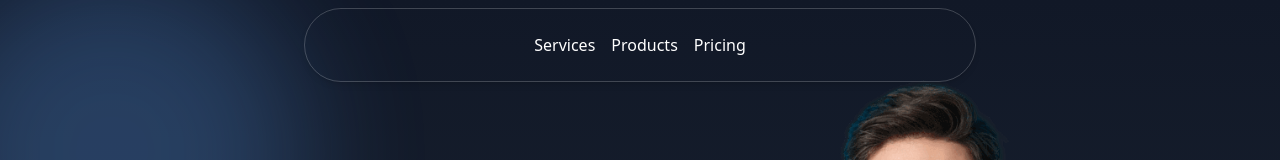
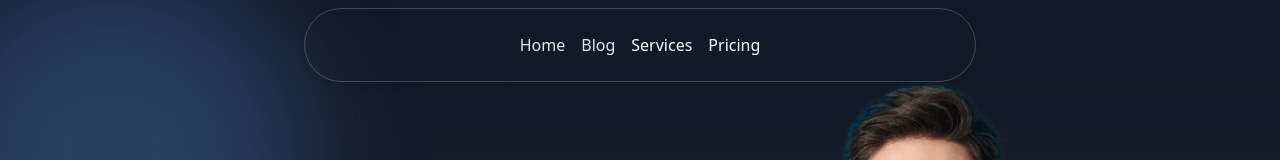
Before and after one commit to Mo-Ibra/awesome-portfolio, a Next.js app: page / in a window 1280 px wide. Shown: the top 160 px of the page. Built offline with nearby package versions, Linux system fonts and the light colour scheme.

Commit message:
Added Single Page Article Logic

```diff
--- /dev/null
+++ b/app/blog/[slug]/page.js
@@ -0,0 +1,105 @@
+"use client";
+
+import Navbar from "@/components/Navbar";
+
+import ToggleThemeButton from "@/components/ToggleThemeButton";
+import ScrollToTopButton from "@/components/ScrollToTopButton";
+import SectionHeader from "@/components/SectionHeader";
+import { useParams } from "next/navigation";
+import { useState } from "react";
+import { useEffect } from "react";
+
+import DOMPurify from "dompurify";
+import hljs from "highlight.js";
+import "highlight.js/styles/github.css";
+
+const Page = () => {
+  const { slug } = useParams();
+
+  const [article, setArticle] = useState([]);
+  const [loading, setLoading] = useState(true);
+
+  const [sanitizedContent, setSanitizedContent] = useState("");
+
+  useEffect(() => {
+    if (slug) {
+      const fetchArticle = async () => {
+        try {
+          const response = await fetch(
+            `https://dev.to/api/articles/moibra/${slug}`
+          );
+          const data = await response.json();
+          setArticle(data);
+        } catch (err) {
+          console.log(err);
+        } finally {
+          setLoading(false);
+        }
+      };
+      fetchArticle();
+    }
+  }, [slug]);
+
+  useEffect(() => {
+    if (!loading) {
+      // Sanitize the article body before setting it to the state
+      const sanitizedHTML = DOMPurify.sanitize(article.body_html);
+      setSanitizedContent(sanitizedHTML);
+
+      // Highlight all code blocks after the content has been sanitized and injected
+      const blocks = document.querySelectorAll("pre code");
+      blocks.forEach((block) => {
+        hljs.highlightBlock(block);
+      });
+    }
+  }, [article.body_html]);
+
+  if (loading) {
+    return (
+      <div className="flex items-center justify-center h-screen">
+        <p>Loading article...</p>
+      </div>
+    );
+  }
+
+  return (
+    <div>
+      <Navbar className="top-2" />
+      <section className="py-40 bg-gray-50 dark:bg-gray-900">
+        <div className="container mx-auto px-6 lg:px-20">
+          <SectionHeader title={article.title} desc="" />
+
+          <div className="flex items-center mb-6 text-sm text-gray-600 dark:text-gray-400">
+            <span>By {article.user.name}</span>
+            <span className="mx-2">•</span>
+            <span>{new Date(article.published_at).toLocaleDateString()}</span>
+            <span className="mx-2">•</span>
+            <span>{article.reading_time_minutes} min read</span>
+          </div>
+
+          <div className="py-10">
+            <div
+              className="prose dark:prose-invert"
+              dangerouslySetInnerHTML={{ __html: sanitizedContent }}
+            />
+
+            <div className="mt-10 flex items-center space-x-4 text-gray-600 dark:text-gray-400">
+              <div className="flex items-center">
+                <span className="mr-2">❤️</span>
+                <span>{article.public_reactions_count} reactions</span>
+              </div>
+              <div className="flex items-center">
+                <span className="mr-2">💬</span>
+                <span>{article.comments_count} comments</span>
+              </div>
+            </div>
+          </div>
+        </div>
+      </section>
+      <ToggleThemeButton />
+      <ScrollToTopButton />
+    </div>
+  );
+};
+
+export default Page;
--- a/app/globals.css
+++ b/app/globals.css
@@ -71,6 +71,153 @@ body.dark {
     --chart-4: 280 65% 60%;
     --chart-5: 340 75% 55%;
   }
+
+  /* Single Post Styles */
+
+  .prose {
+    h1 {
+      font-size: 2.25rem;
+      font-weight: bold;
+      color: white;
+      margin-top: 2rem;
+      margin-bottom: 1rem;
+    }
+
+    h2 {
+      font-size: 2rem;
+      font-weight: bold;
+      color: white; /* Sub-header color */
+      margin-top: 1.5rem;
+      margin-bottom: 1rem;
+    }
+
+    h3 {
+      font-size: 1.75rem;
+      font-weight: bold;
+      color: #4a5568; /* Section header color */
+      margin-top: 1.25rem;
+      margin-bottom: 1rem;
+    }
+
+    h4 {
+      font-size: 1.5rem;
+      font-weight: bold;
+      color: #718096; /* Smaller headers */
+      margin-top: 1rem;
+      margin-bottom: 1rem;
+    }
+
+    p {
+      margin-bottom: 1rem; /* Default bottom margin for paragraphs */
+      color: #4a5568; /* Text color for paragraphs */
+    }
+
+    a {
+      color: #3182ce; /* Link color */
+      text-decoration: underline;
+      transition: color 0.3s;
+
+      &:hover {
+        color: #2b6cb0; /* Darker blue color on hover */
+      }
+    }
+
+    ul, ol {
+      margin-bottom: 1rem;
+      padding-left: 2rem;
+      list-style: circle;
+    }
+
+    li {
+      margin-bottom: 0.5rem;
+      color: #4a5568; /* Color for list items */
+    }
+
+    blockquote {
+      border-left: 2px solid #4a5568; /* Border for blockquote */
+      padding-left: 1.5rem; /* Padding for blockquote */
+      color: #4a5568; /* Text color for blockquote */
+      font-style: italic;
+      background-color: #f8fafc; /* Light background color for blockquote */
+      margin: 1.5rem 0;
+    }
+
+    code {
+      background: #f5f5f5; /* Light gray background for code */
+      color: #2d3748; /* Text color for code */
+      padding: 0.25rem 0.5rem;
+      font-family: monospace;
+      border-radius: 4px;
+      font-size: 0.875rem;
+      white-space: nowrap; /* Avoid wrapping */
+    }
+
+    img {
+      max-width: 100%; /* Ensure images do not exceed container width */
+      border-radius: 8px; /* Rounded corners for images */
+    }
+  }
+
+  .prose-dark {
+    color: rgb(31 41 55 / 1);
+    h1 {
+      color: #e2e8f0; /* Lighter header color in dark mode */
+    }
+    h2 {
+      color: #cbd5e0; /* Lighter sub-header color in dark mode */
+    }
+    h3 {
+      color: #a0aec0; /* Lighter section header color in dark mode */
+    }
+    h4 {
+      color: #718096; /* Lighter smaller headers in dark mode */
+    }
+    p {
+      color: #e2e8f0; /* Lighter paragraph text color in dark mode */
+    }
+    a {
+      color: #81e6d9; /* Lighter link color in dark mode */
+      &:hover {
+        color: #63b3ed; /* Hover color for links in dark mode */
+      }
+    }
+    blockquote {
+      border-left: 2px solid #4a5568; /* Border for blockquote in dark mode */
+      background-color: #2d3748; /* Background color for blockquote in dark mode */
+    }
+    code {
+      background: #2d3748; /* Background color for code in dark mode */
+      color: #81e6d9; /* Text color for code in dark mode */
+    }
+  }
+}
+
+@layer components {
+  /* Custom code block styling for light mode */
+
+  .highlight {
+    margin: 20px 0;
+  }
+
+  pre code {
+    background-color: #f7fafc; /* Light mode background */
+    color: #2d3748; /* Light mode text color */
+    padding: 1rem;
+    border-radius: 0.375rem;
+    margin: 20px 0;
+  }
+
+  /* Custom code block styling for dark mode */
+  .dark pre code {
+    background-color: #1e293b; /* Dark mode background */
+    color: #f7fafc; /* Dark mode text color */
+  }
+}
+
+/* Hiding fullscreen icons from highlight.js */
+.highlight-action--fullscreen-on,
+.highlight-action--fullscreen-off {
+  display: none !important;
 }
 
 @layer base {
@@ -81,3 +228,7 @@ body.dark {
     @apply bg-background text-foreground;
   }
 }
+
+@tailwind base;
+@tailwind components;
+@tailwind utilities;
--- a/components/Articles.js
+++ b/components/Articles.js
@@ -13,7 +13,7 @@ const Articles = () => {
     const fetchArticles = async () => {
       try {
         const response = await fetch(
-          "https://dev.to/api/articles?username=moibra"
+          `https://dev.to/api/articles?username=${process.env.NEXT_PUBLIC_DEVTO_USERNAME}`
         );
 
         if (response.ok) {
--- a/components/Navbar.js
+++ b/components/Navbar.js
@@ -16,6 +16,8 @@ function Navbar({ className }) {
       className={cn("fixed top-10 inset-x-0 max-w-2xl mx-auto z-50", className)}
     >
       <Menu setActive={setActive}>
+        <HoveredLink href="/">Home</HoveredLink>
+        <HoveredLink href="/blog">Blog</HoveredLink>
         <MenuItem setActive={setActive} active={active} item="Services">
           <div className="flex flex-col space-y-4 text-sm">
             <HoveredLink href="/web-dev">Web Development</HoveredLink>
@@ -24,7 +26,7 @@ function Navbar({ className }) {
             <HoveredLink href="/branding">Branding</HoveredLink>
           </div>
         </MenuItem>
-        <MenuItem setActive={setActive} active={active} item="Products">
+        {/* <MenuItem setActive={setActive} active={active} item="Products">
           <div className="  text-sm grid grid-cols-2 gap-10 p-4">
             <ProductItem
               title="Algochurn"
@@ -51,7 +53,7 @@ function Navbar({ className }) {
               description="Respond to government RFPs, RFIs and RFQs 10x faster using AI"
             />
           </div>
-        </MenuItem>
+        </MenuItem> */}
         <MenuItem setActive={setActive} active={active} item="Pricing">
           <div className="flex flex-col space-y-4 text-sm">
             <HoveredLink href="/hobby">Hobby</HoveredLink>
--- a/package.json
+++ b/package.json
@@ -14,8 +14,10 @@
     "@tabler/icons-react": "^3.26.0",
     "class-variance-authority": "^0.7.1",
     "clsx": "^2.1.1",
+    "dompurify": "^3.2.3",
     "env": "^0.0.2",
     "framer-motion": "^11.15.0",
+    "highlight.js": "^11.11.0",
     "lucide-react": "^0.469.0",
     "mini-svg-data-uri": "^1.4.4",
     "next": "15.1.2",
```
Also changed, not shown: 1 other file (tests, documents, lock files or other folders).
